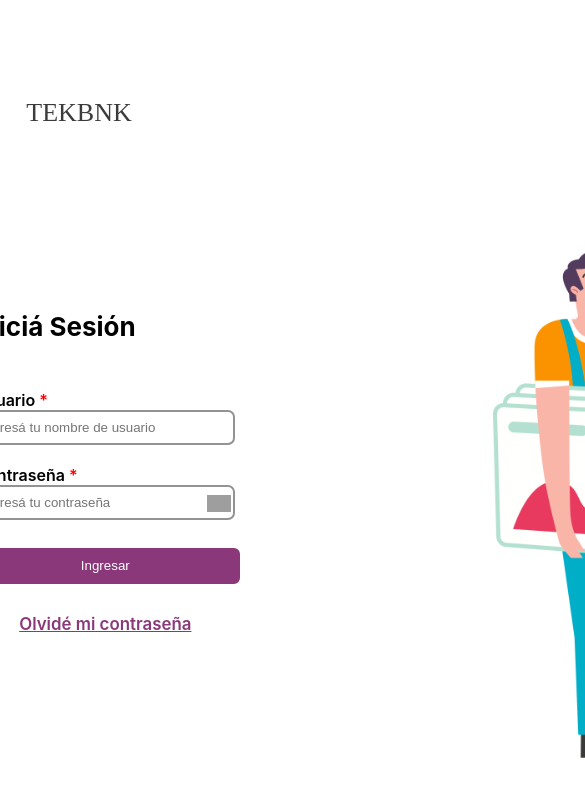
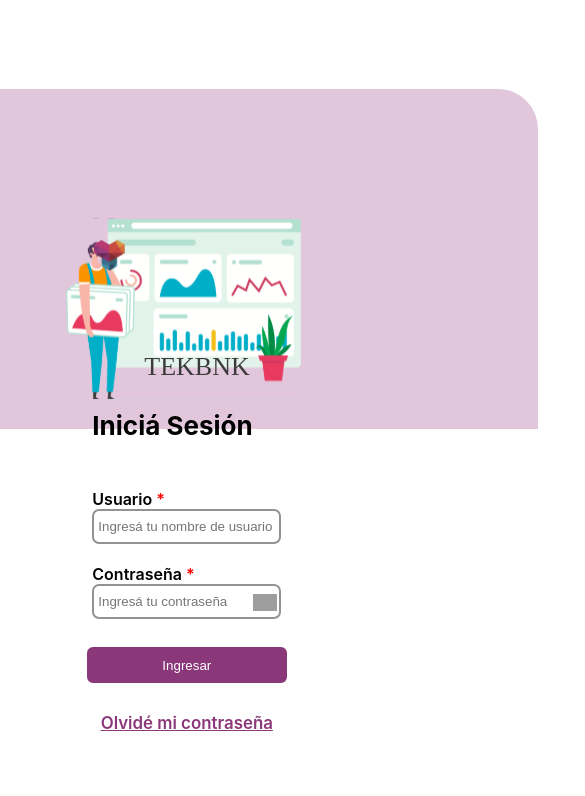
Before and after one commit to NicoForni/Formulario-validado-con-Formik-y-Yup-con-Recupero-de-contrase-a, a React (Create React App) app: page / in a window 390 px wide. Shown: the top 796 px of the page, 585 px wide, since content can reach past the window. Built offline with nearby package versions, Linux system fonts and the light colour scheme; grey boxes are pictures that could not be loaded.

Commit message:
actualizado

```diff
--- a/src/Components/Form/Form.css
+++ b/src/Components/Form/Form.css
@@ -166,8 +166,76 @@
 /*MOBILE*/
 
 @media (max-width: 767px) {
-    .contenedor {
-        margin: 2% 10%;
+
+    .contenedor{
+        display: grid;
+        position: relative;
+        padding: 1rem;
+        right: 23%;
+        top: 218px;
+    }
+
+    .usuario{
+        display: flex;
+        flex-direction: column;
+        text-align: left;
+        padding: 10px;
+        font-weight: 600;
+    }
+
+    .password{
+        position: relative;
+        display: flex;
+        flex-direction: column;
+        text-align: left;
+        padding: 10px;
+        font-weight: 600;
+    }
+
+
+    .logo{
+        position: absolute;
+        left: 28.8%;
+        right: 60.35%;
+        top: 3.3%;
+        bottom: 90.6%;
+    }
+
+    .title-logo{
+        position: relative;
+        width: 181px;
+        height: 194px;
+        left: 62px;
+        bottom: 46px;
+        font-family: 'Rubik';
+        font-style: normal;
+        font-weight: 300;
+        font-size: 26px;
+        line-height: 31px;
+        display: flex;
+        align-items: flex-end;
+        text-transform: uppercase;
+        color: #3B3B3B;
+    }
+
+    .rectangulo {
+        position: absolute;
+        width: 592px;
+        height: 340px;
+        bottom: 215px;
+        left: -120px;
+        top: -129px;
+        background: #E1C6DC;
+        border-radius: 40px 40px 0px 0px;
+        z-index: -2;
+    }
+
+    .man{
+        position: absolute;
+        width: 235px;
+        height: 182px;
+        left: 0px;
+        top: 0px;
     }
 }
 
```
